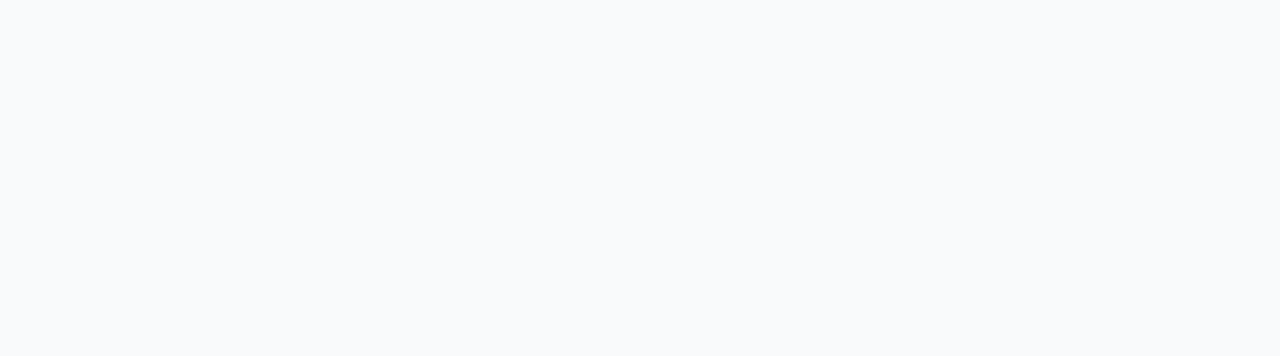
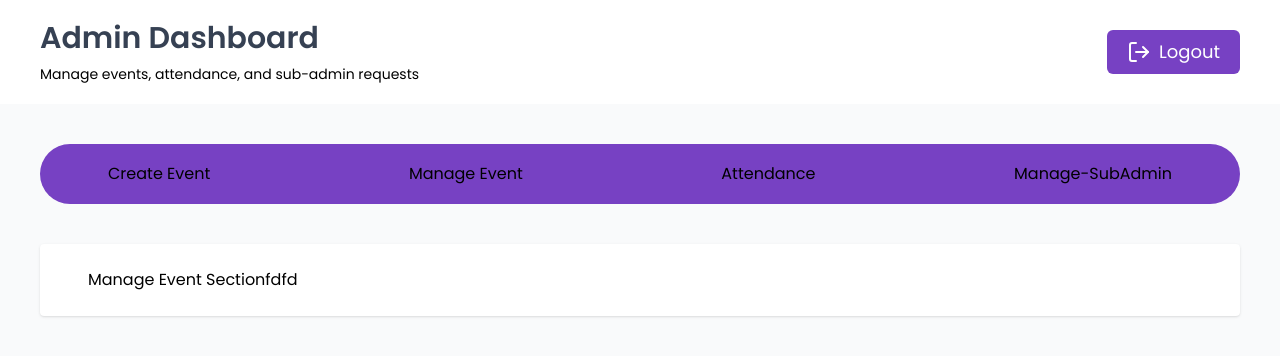
Before and after one commit to MartinsOmens/nitda-project, a React (Vite) app: page /dashboard/manage-event in a window 1280 px wide. Before the commit this address had no page. Shown: the top 356 px of the page. Built offline with nearby package versions, Linux system fonts and the light colour scheme.

Commit message:
added all the events in the NavBar

```diff
--- a/package.json
+++ b/package.json
@@ -11,6 +11,7 @@
   },
   "dependencies": {
     "@tailwindcss/vite": "^4.1.13",
+    "lucide-react": "^0.546.0",
     "react": "^19.1.1",
     "react-dom": "^19.1.1",
     "react-router-dom": "^7.9.4",
--- a/src/App.jsx
+++ b/src/App.jsx
@@ -3,18 +3,23 @@ import AdminDashboard from "./components/AdminDashboard";
 import AdminLogIn from "./components/AdminLogIn";
 import EventRegistration from "./components/EventRegistration";
 import Home from "./components/Home";
+import CreateEvent from "./components/pages/CreateEvent";
+import ManageEvent from "./components/pages/ManageEvent";
+import Attendance from "./components/pages/Attendance";
+import ManageSubAdmin from "./components/pages/ManageSubAdmin";
 
 function App() {
   return (
     <Routes>
-      <Route path="/" element = {<Home/>}/>
-      <Route path="/log-in" element = {<AdminLogIn/>}/>
-      <Route path="/event-registration" element = {<EventRegistration/>}/>
-      <Route path="/dashboard" element = {<AdminDashboard/>}>
-
+      <Route path="/" element={<Home />} />
+      <Route path="/log-in" element={<AdminLogIn />} />
+      <Route path="/event-registration" element={<EventRegistration />} />
+      <Route path="/dashboard" element={<AdminDashboard />}>
+        <Route path="create-event" element={<CreateEvent />} />
+        <Route path="manage-event" element={<ManageEvent />} />
+        <Route path="attendance" element={<Attendance />} />
+        <Route path="manage-subadmin" element={<ManageSubAdmin />} />
       </Route>
-
-
     </Routes>
   );
 }
--- a/src/components/AdminDashboard.jsx
+++ b/src/components/AdminDashboard.jsx
@@ -1,22 +1,59 @@
-import NavBar from "./NavBar";
+import { LogOut } from "lucide-react";
+import { Link, Outlet } from "react-router-dom";
+export default function AdminDashboard() {
+  return (
+    <div className="w-full h-screen">
+      <div className="bg-white px-10 py-5 flex items-center justify-between">
+        <div className="flex flex-col gap-2">
+          <h2 className="text-3xl font-semibold text-gray-700">
+            Admin Dashboard
+          </h2>
+          <p className="text-sm">
+            Manage events, attendance, and sub-admin requests
+          </p>
+        </div>
 
-export default function AdminDashboard() {
-    return(
-        <>
-        <NavBar/>
+        <button className="flex items-center gap-2 text-white bg-[#7741C3] px-5 py-2 rounded-md">
+          <LogOut />
+          <p className="text-lg">Logout</p>
+        </button>
+      </div>
 
-            <div className="w-full h-screen bg-gray-400 px-8">
-                <div className="bg-white p-6 flex items-center justify-between">
-                    <div className="flex flex-col">
-                        <h2>Admin Dashboard</h2>
-                        <p>Manage events, attendance, and sub-admin requests</p>
-                    </div>
+      {/* --------LINKS TO EVENTS */}
 
-                    <div>
-                        <h1>Admin Dashboard</h1>
-                    </div>
-                </div>
-            </div>
-        </>
-    )
+      <nav className="w-full max-w-[1200px] flex items-center justify-between mx-auto bg-[#7741C3] my-10 px-12 py-3 rounded-full">
+        <Link
+          to="create-event"
+          className="bg-transparent px-5 py-1.5 rounded-full cursor-pointer hover:bg-white"
+        >
+          Create Event
+        </Link>
+
+        <Link
+          to="manage-event"
+          className="bg-transparent px-5 py-1.5 rounded-full cursor-pointer hover:bg-white"
+        >
+          Manage Event
+        </Link>
+
+        <Link
+          to="attendance"
+          className="bg-transparent px-5 py-1.5 rounded-full cursor-pointer hover:bg-white"
+        >
+          Attendance
+        </Link>
+
+        <Link
+          to="manage-subadmin"
+          className="bg-transparent px-5 py-1.5 rounded-full cursor-pointer hover:bg-white"
+        >
+          Manage-SubAdmin
+        </Link>
+      </nav>
+
+      <main className="w-full max-w-[1200px] mx-auto bg-white rounded shadow px-12 py-6">
+        <Outlet />
+      </main>
+    </div>
+  );
 }
--- /dev/null
+++ b/src/components/pages/Attendance.jsx
@@ -0,0 +1,11 @@
+import React from 'react'
+
+const Attendance = () => {
+  return (
+    <div>
+      <h1>Attendancebndbf</h1>
+    </div>
+  )
+}
+
+export default Attendance
--- /dev/null
+++ b/src/components/pages/CreateEvent.jsx
@@ -0,0 +1,13 @@
+
+import React from 'react'
+
+const CreateEvent = () => {
+  return (
+
+    <div>
+      <h1>Create Event Wrapfdfd</h1>
+    </div>
+  )
+}
+
+export default CreateEvent
--- /dev/null
+++ b/src/components/pages/ManageEvent.jsx
@@ -0,0 +1,12 @@
+
+import React from 'react'
+
+const ManageEvent = () => {
+  return (
+    <div>
+      <h1>Manage Event Sectionfdfd</h1>
+    </div>
+  )
+}
+
+export default ManageEvent
--- /dev/null
+++ b/src/components/pages/ManageSubAdmin.jsx
@@ -0,0 +1,12 @@
+
+import React from 'react'
+
+const ManageSubAdmin = () => {
+  return (
+    <div>
+      <h1>Manage SubAdmindfd</h1>
+    </div>
+  )
+}
+
+export default ManageSubAdmin
```
Also changed, not shown: 1 other file (tests, documents, lock files or other folders).
